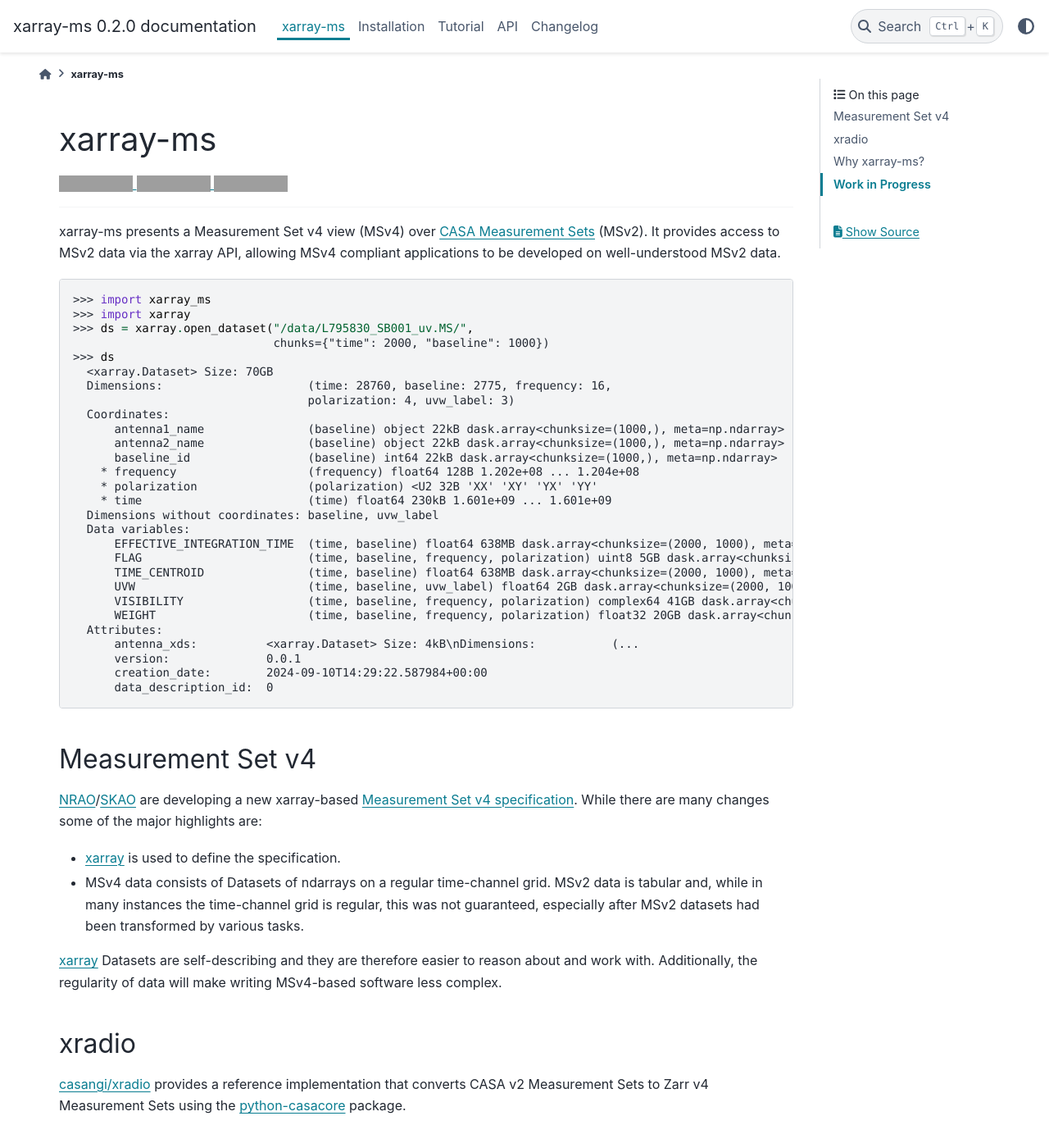
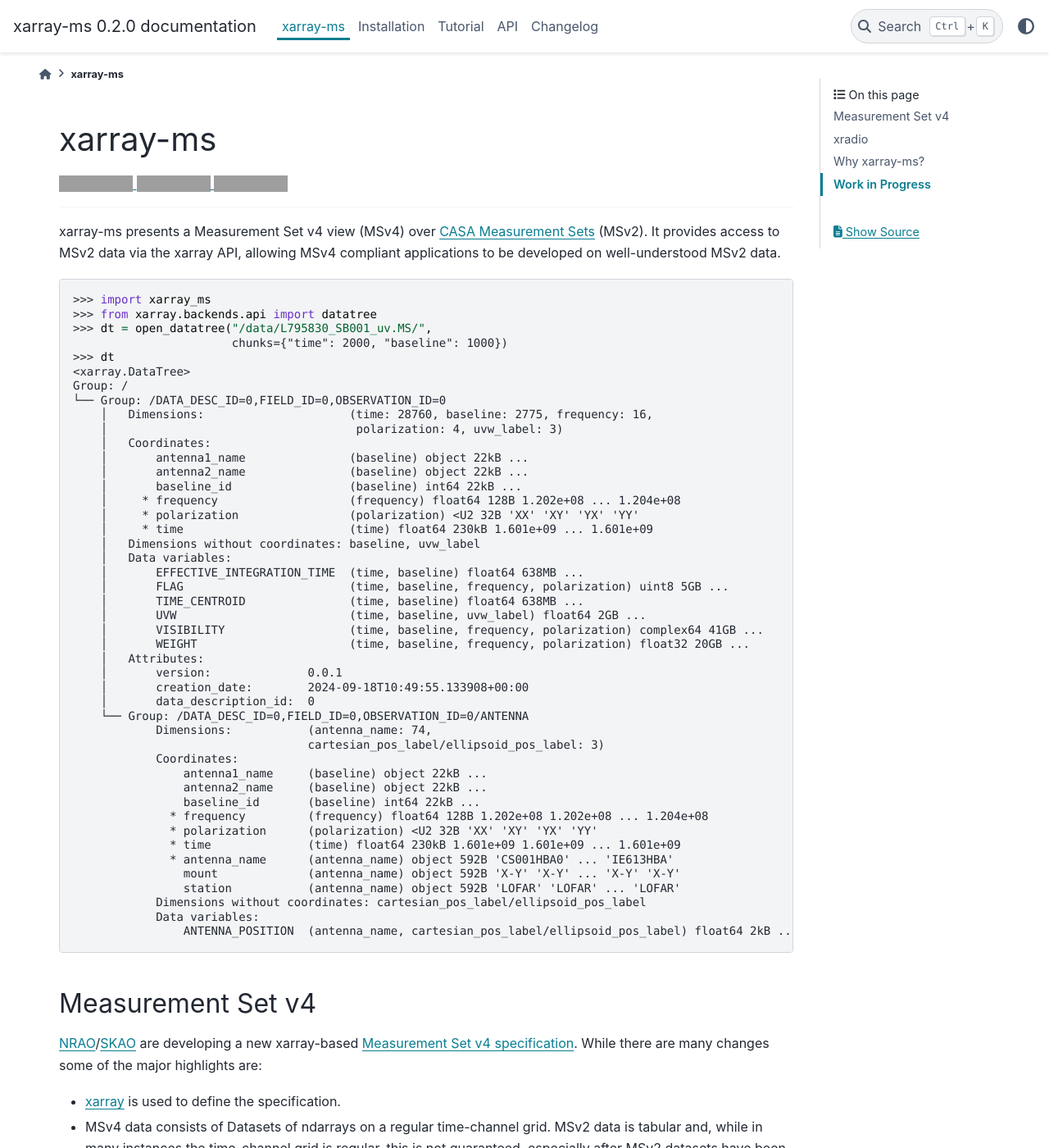
Before and after one commit to ratt-ru/xarray-ms, a Sphinx documentation site: the page built from doc/source/readme.rst, in a window 1280 px wide and 1400 px high. Shown: the whole window at 82% size. Built offline with Sphinx 7.4.7 and the PyData theme 0.15.4, drawn with Linux system fonts in a browser that asks for light colours; some of the changed text lies outside the part shown; grey boxes are pictures that could not be loaded.

Commit message:
Update documentation to refer to DataTree, rather than Dataset

```diff
--- a/README.rst
+++ b/README.rst
@@ -22,33 +22,50 @@
 .. code-block:: python
 
   >>> import xarray_ms
-  >>> import xarray
-  >>> ds = xarray.open_dataset("/data/L795830_SB001_uv.MS/",
-                               chunks={"time": 2000, "baseline": 1000})
-  >>> ds
-    <xarray.Dataset> Size: 70GB
-    Dimensions:                     (time: 28760, baseline: 2775, frequency: 16,
-                                    polarization: 4, uvw_label: 3)
-    Coordinates:
-        antenna1_name               (baseline) object 22kB dask.array<chunksize=(1000,), meta=np.ndarray>
-        antenna2_name               (baseline) object 22kB dask.array<chunksize=(1000,), meta=np.ndarray>
-        baseline_id                 (baseline) int64 22kB dask.array<chunksize=(1000,), meta=np.ndarray>
-      * frequency                   (frequency) float64 128B 1.202e+08 ... 1.204e+08
-      * polarization                (polarization) <U2 32B 'XX' 'XY' 'YX' 'YY'
-      * time                        (time) float64 230kB 1.601e+09 ... 1.601e+09
-    Dimensions without coordinates: baseline, uvw_label
-    Data variables:
-        EFFECTIVE_INTEGRATION_TIME  (time, baseline) float64 638MB dask.array<chunksize=(2000, 1000), meta=np.ndarray>
-        FLAG                        (time, baseline, frequency, polarization) uint8 5GB dask.array<chunksize=(2000, 1000, 16, 4), meta=np.ndarray>
-        TIME_CENTROID               (time, baseline) float64 638MB dask.array<chunksize=(2000, 1000), meta=np.ndarray>
-        UVW                         (time, baseline, uvw_label) float64 2GB dask.array<chunksize=(2000, 1000, 3), meta=np.ndarray>
-        VISIBILITY                  (time, baseline, frequency, polarization) complex64 41GB dask.array<chunksize=(2000, 1000, 16, 4), meta=np.ndarray>
-        WEIGHT                      (time, baseline, frequency, polarization) float32 20GB dask.array<chunksize=(2000, 1000, 16, 4), meta=np.ndarray>
-    Attributes:
-        antenna_xds:          <xarray.Dataset> Size: 4kB\nDimensions:           (...
-        version:              0.0.1
-        creation_date:        2024-09-10T14:29:22.587984+00:00
-        data_description_id:  0
+  >>> from xarray.backends.api import datatree
+  >>> dt = open_datatree("/data/L795830_SB001_uv.MS/",
+                         chunks={"time": 2000, "baseline": 1000})
+  >>> dt
+  <xarray.DataTree>
+  Group: /
+  └── Group: /DATA_DESC_ID=0,FIELD_ID=0,OBSERVATION_ID=0
+      │   Dimensions:                     (time: 28760, baseline: 2775, frequency: 16,
+      │                                    polarization: 4, uvw_label: 3)
+      │   Coordinates:
+      │       antenna1_name               (baseline) object 22kB ...
+      │       antenna2_name               (baseline) object 22kB ...
+      │       baseline_id                 (baseline) int64 22kB ...
+      │     * frequency                   (frequency) float64 128B 1.202e+08 ... 1.204e+08
+      │     * polarization                (polarization) <U2 32B 'XX' 'XY' 'YX' 'YY'
+      │     * time                        (time) float64 230kB 1.601e+09 ... 1.601e+09
+      │   Dimensions without coordinates: baseline, uvw_label
+      │   Data variables:
+      │       EFFECTIVE_INTEGRATION_TIME  (time, baseline) float64 638MB ...
+      │       FLAG                        (time, baseline, frequency, polarization) uint8 5GB ...
+      │       TIME_CENTROID               (time, baseline) float64 638MB ...
+      │       UVW                         (time, baseline, uvw_label) float64 2GB ...
+      │       VISIBILITY                  (time, baseline, frequency, polarization) complex64 41GB ...
+      │       WEIGHT                      (time, baseline, frequency, polarization) float32 20GB ...
+      │   Attributes:
+      │       version:              0.0.1
+      │       creation_date:        2024-09-18T10:49:55.133908+00:00
+      │       data_description_id:  0
+      └── Group: /DATA_DESC_ID=0,FIELD_ID=0,OBSERVATION_ID=0/ANTENNA
+              Dimensions:           (antenna_name: 74,
+                                    cartesian_pos_label/ellipsoid_pos_label: 3)
+              Coordinates:
+                  antenna1_name     (baseline) object 22kB ...
+                  antenna2_name     (baseline) object 22kB ...
+                  baseline_id       (baseline) int64 22kB ...
+                * frequency         (frequency) float64 128B 1.202e+08 1.202e+08 ... 1.204e+08
+                * polarization      (polarization) <U2 32B 'XX' 'XY' 'YX' 'YY'
+                * time              (time) float64 230kB 1.601e+09 1.601e+09 ... 1.601e+09
+                * antenna_name      (antenna_name) object 592B 'CS001HBA0' ... 'IE613HBA'
+                  mount             (antenna_name) object 592B 'X-Y' 'X-Y' ... 'X-Y' 'X-Y'
+                  station           (antenna_name) object 592B 'LOFAR' 'LOFAR' ... 'LOFAR'
+              Dimensions without coordinates: cartesian_pos_label/ellipsoid_pos_label
+              Data variables:
+                  ANTENNA_POSITION  (antenna_name, cartesian_pos_label/ellipsoid_pos_label) float64 2kB ...
 
 Measurement Set v4
 ------------------
@@ -59,7 +76,7 @@
 * xarray_ is used to define the specification.
 * MSv4 data consists of Datasets of ndarrays on a regular time-channel grid.
   MSv2 data is tabular and, while in many instances the time-channel grid is regular,
-  this was not guaranteed, especially after MSv2 datasets had been transformed by various tasks.
+  this is not guaranteed, especially after MSv2 datasets have been transformed by various tasks.
 
 
 xarray_ Datasets are self-describing and they are therefore easier to reason about and work with.
```
Also changed, not shown: other parts of README.rst (+4 -4 lines), doc/source/tutorial.rst (+20 -41 lines).
